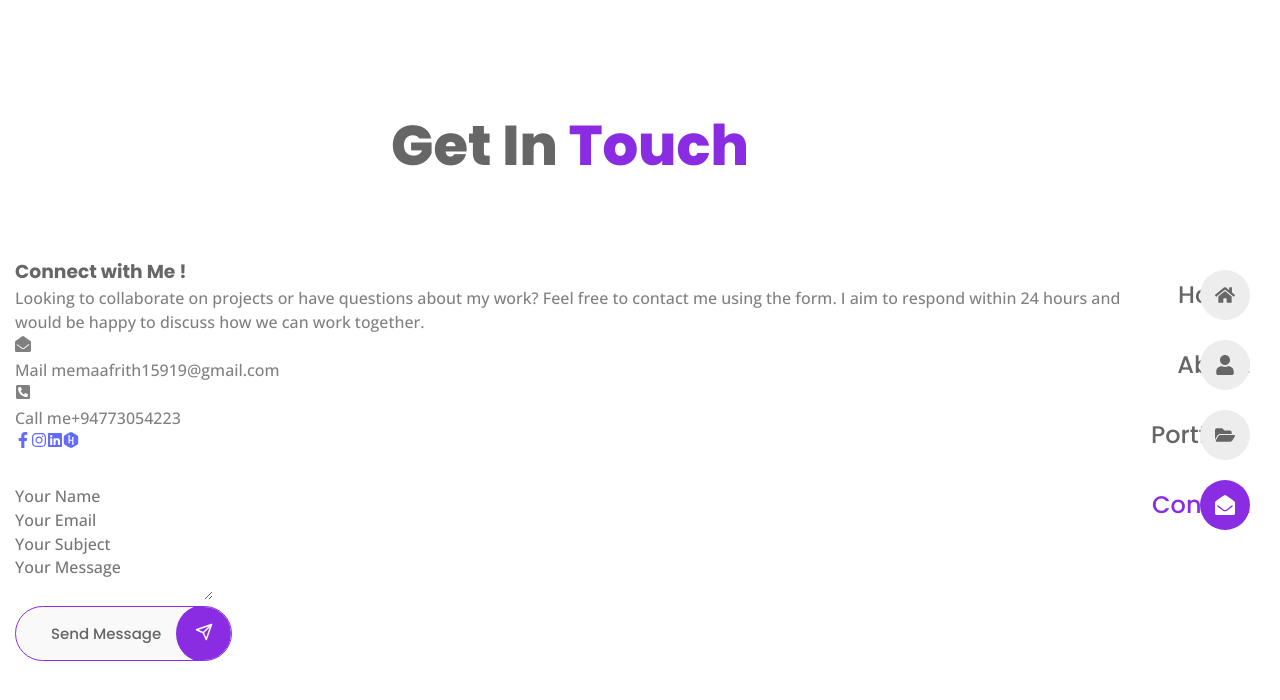
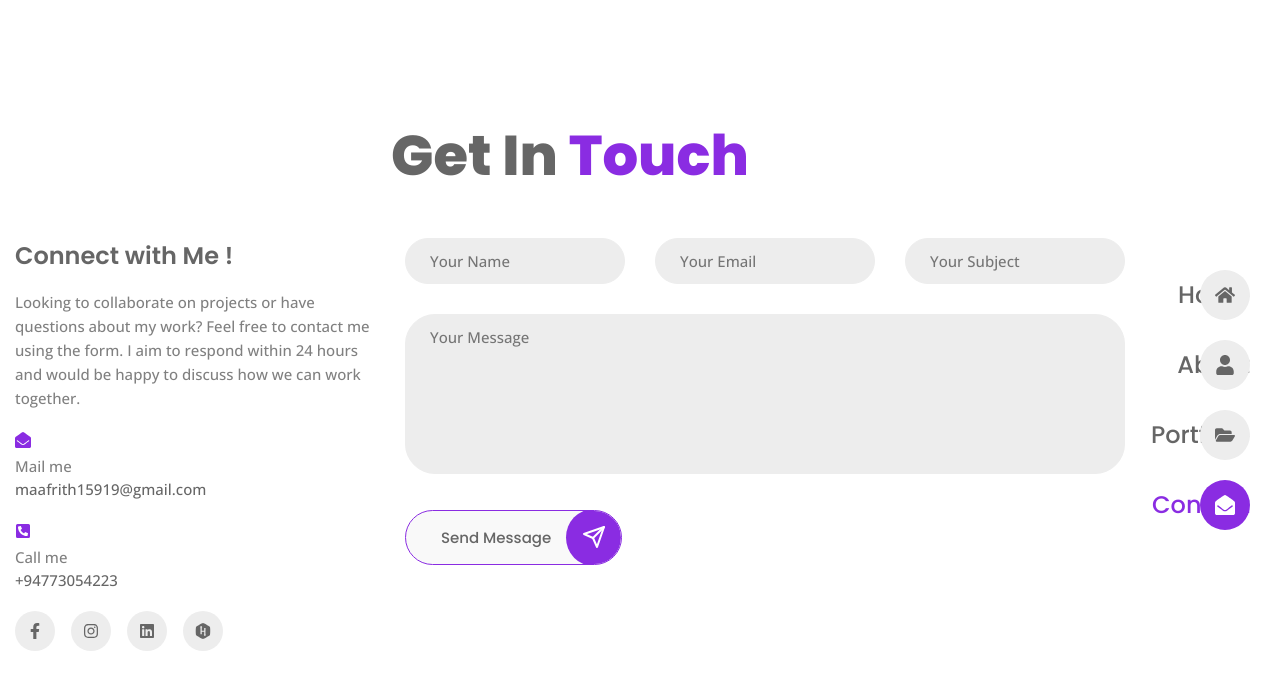
Before and after one commit to Aafrith/Aafrith-portfolio, a React (Vite) app in the folder aafrith-portfolio/: page /contact in a window 1280 px wide. Shown: the top 700 px of the page. Built offline with nearby package versions, Linux system fonts and the light colour scheme.

Commit message:
contact page stylings done

```diff
--- a/aafrith-portfolio/src/pages/contact/Contact.jsx
+++ b/aafrith-portfolio/src/pages/contact/Contact.jsx
@@ -33,7 +33,7 @@
 
               <div>
                 <span className="info__title">Mail me</span>
-                <span className="info__desc">maafrith15919@gmail.com</span>
+                <h4 className="info__desc">maafrith15919@gmail.com</h4>
               </div>
             </div>
           </div>
@@ -44,16 +44,16 @@
 
               <div>
                 <span className="info__title">Call me</span>
-                <span className="info__desc">+94773054223</span>
+                <h4 className="info__desc">+94773054223</h4>
               </div>
             </div>
           </div>
 
           <div className="contact__socials">
-            <a href="https://fb.com/mohamed aafrith" className="contact__social-link"><FaFacebookF/></a>
-            <a href="https://instagram.com/m_aafrith99" className="contact__social-link"><FaInstagram/></a>
-            <a href="https://linkedin.com/in/mohamed aafrith" className="contact__social-link"><FaLinkedin/></a>
-            <a href="https://www.hackerrank.com/profile/Aafrith3795" className="contact__social-link"><FaHackerrank/></a>
+            <a href="https://fb.com/mohamed aafrith" className="contact__social-link" target='blank'><FaFacebookF/></a>
+            <a href="https://instagram.com/m_aafrith99" className="contact__social-link" target='blank'><FaInstagram/></a>
+            <a href="https://linkedin.com/in/mohamed aafrith" className="contact__social-link" target='blank'><FaLinkedin/></a>
+            <a href="https://www.hackerrank.com/profile/Aafrith3795" className="contact__social-link" target='blank'><FaHackerrank/></a>
           </div>
 
 
--- a/aafrith-portfolio/src/pages/contact/contact.css
+++ b/aafrith-portfolio/src/pages/contact/contact.css
@@ -0,0 +1,97 @@
+.contact__container {
+    grid-template-columns: 4fr 8fr;
+    margin-top: -30px;
+}
+
+.contact__title {
+    font-size: var(--h3-font-size);
+    font-weight: var(--weight-600);
+    margin-bottom: 1rem;
+}
+
+.contact__description {
+    font-size: var(--small-font-size);
+    line-height: 1.6;
+}
+
+.contact__description,
+.contact__info .info__item {
+    margin-bottom: 20px;
+}
+
+.contact__info {
+    display: flex;
+    align-items: center;
+    column-gap: 16px;
+}
+
+.contact__info .info__icon {
+    font-size: var(--h2_font-size);
+    color: var(--first-color);
+}
+
+.contact__info .info__title {
+    font-size: var(--small-font-size);
+}
+
+.contact__info .info__desc {
+    font-family: var(--body-font);
+    font-size: var(--small-font-size);
+    font-weight: var(--weight-500);
+}
+
+.contact__socials {
+    display: flex;
+    column-gap: 16px;
+}
+
+.contact__social-link {
+    background-color: var(--container-color);
+    color: var(--title-color);
+    width: 40px;
+    height: 40px;
+    border-radius: 50%;
+    text-align: center;
+    line-height: 44px;
+    transition: all 0.3s ease;
+}
+
+.contact__social-link:hover {
+    background-color: var(--first-color);
+    color: var(--text-white);
+}
+
+.form__input-group {
+    display: grid;
+    grid-template-columns: repeat(3, 1fr);
+    column-gap: 30px;
+}
+
+.form__input-div {
+    margin-bottom: 30px;
+}
+
+.form__control {
+    border: 1px solid var(--container-color);
+    background-color: var(--container-color);
+    color: var(--title-color);
+    width: 100%;
+    padding: 12px 24px;
+    border-radius: 30px;
+    font-size: var(--small-font-size);
+    transition: all 0.3s ease;
+}
+
+.form__control:focus {
+    border-color: var(--first-color);
+}
+
+.textarea {
+    resize: none;
+    height: 160px;
+}
+
+.contact__button-icon {
+    font-size: var(--h3-font-size);
+    line-height: 64px;
+}
```
